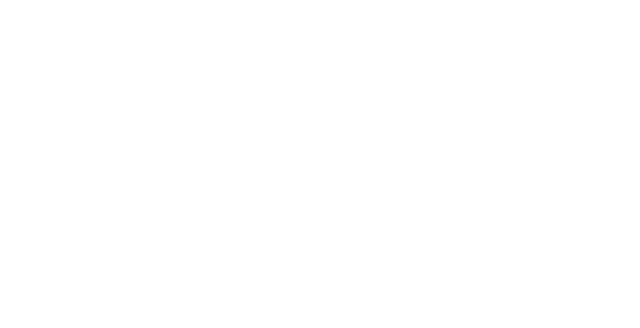
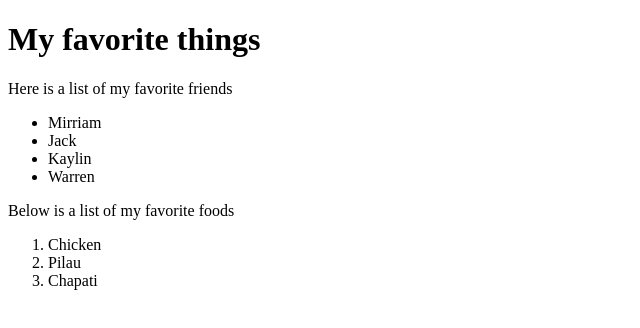
Before and after one commit to Bernicetwili/my-first-webpage, a plain HTML site: page my-favorite-things.html in a window 1280 px wide. Shown: the whole page, without its empty margins (0-640 px from the left). Drawn offline with Linux system fonts and the light colour scheme.

Commit message:
add lists

```diff
--- a/my-favorite-things.html
+++ b/my-favorite-things.html
@@ -5,6 +5,20 @@
     <title>My favorite things!</title>
   </head>
   <body>
+    <h1>My favorite things</h1>
+    <p>Here is a list of my favorite friends</p>
+    <ul>
+      <li>Mirriam</li>
+      <li>Jack</li>
+      <li>Kaylin</li>
+      <li>Warren</li>
+    </ul>
+    <p>Below is a list of my favorite foods</p>
+    <ol>
+      <li>Chicken</li>
+      <li>Pilau</li>
+      <li>Chapati</li>
+    </ol>
 
   </body>
 </html>
```
Also changed, not shown: my-first-website.html (+7 -0 lines).
